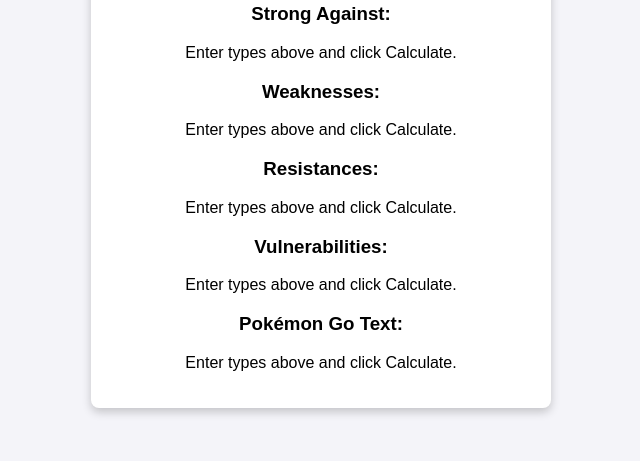
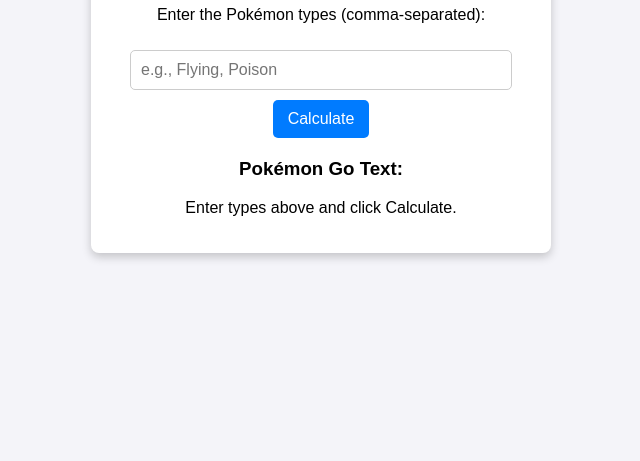
Before and after one commit to RyanSoh/pogo-raid-types, a plain HTML site: page index.html in a window 1280 px wide. Shown: the part 339-800 px from the top of the page, without its empty margins (319-959 px from the left). Drawn offline with Linux system fonts and the light colour scheme.

Commit message:
Update index.html

```diff
--- a/index.html
+++ b/index.html
@@ -13,14 +13,6 @@
     <input type="text" id="pokemonTypes" placeholder="e.g., Flying, Poison">
     <button id="calculateWeakness">Calculate</button>
     <div id="output">
-      <h3>Strong Against:</h3>
-      <p id="strongList">Enter types above and click Calculate.</p>
-      <h3>Weaknesses:</h3>
-      <p id="weaknessList">Enter types above and click Calculate.</p>
-      <h3>Resistances:</h3>
-      <p id="resistanceList">Enter types above and click Calculate.</p>
-      <h3>Vulnerabilities:</h3>
-      <p id="vulnerableList">Enter types above and click Calculate.</p>
       <h3>Pokémon Go Text:</h3>
       <p id="pokeGoText">Enter types above and click Calculate.</p>
     </div>
```
